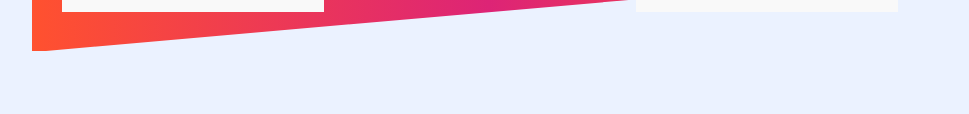
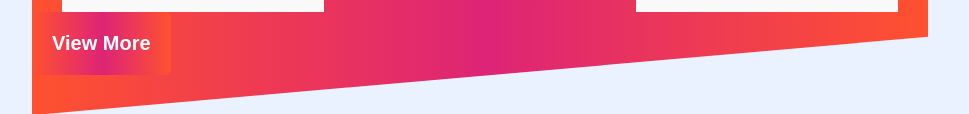
Before and after one commit to anshsharma3112/Zomato-Webpage, a plain HTML site: page index.html in a window 1280 px wide. Shown: the part 1016-1130 px from the top of the page, without its empty margins (160-1129 px from the left). Before the commit the page ends 1067 px from the top, so only its background shows below. Drawn offline with Linux system fonts and the light colour scheme.

Commit message:
some changes done

```diff
--- a/index.html
+++ b/index.html
@@ -73,6 +73,7 @@
           </div>
 
         </div>
+        <button class="button__primary">View More</button>
       </section>
     </main>
   </body>
```
